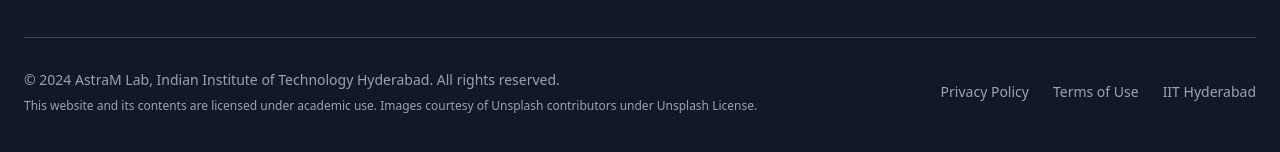
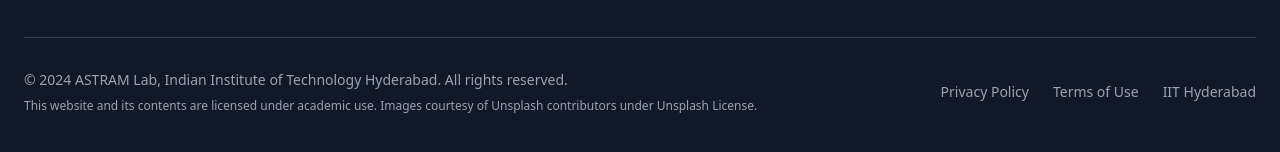
Before and after one commit to Dharaneeswar-Reddy/sthra-lab-aquatic-aether-62, a React (Vite) app: page /team in a window 1280 px wide. Shown: the part 2763-2915 px from the top of the page. Built offline with nearby package versions, Linux system fonts and the light colour scheme.

Commit message:
Visual edit in Lovable
Edited UI in Lovable

```diff
--- a/src/components/Footer.tsx
+++ b/src/components/Footer.tsx
@@ -39,9 +39,7 @@ export const Footer = () => {
         <div className="border-t border-gray-700 pt-8">
           <div className="flex flex-col md:flex-row justify-between items-start md:items-center space-y-4 md:space-y-0">
             <div className="text-sm text-gray-400">
-              <p className="mb-2">
-                © 2024 AstraM Lab, Indian Institute of Technology Hyderabad. All rights reserved.
-              </p>
+              <p className="mb-2">© 2024 ASTRAM Lab, Indian Institute of Technology Hyderabad. All rights reserved.</p>
               <p className="text-xs">
                 This website and its contents are licensed under academic use.
                 Images courtesy of Unsplash contributors under Unsplash License.
```
